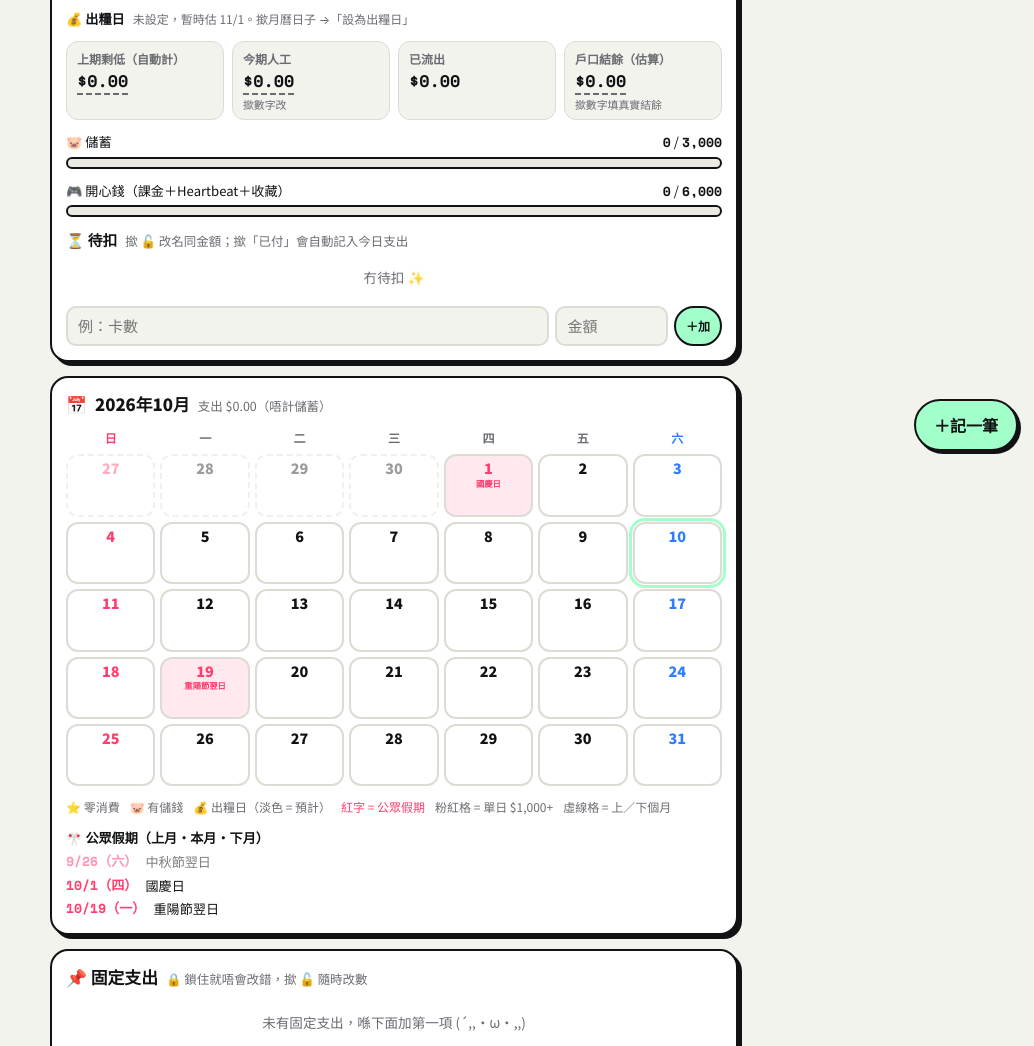
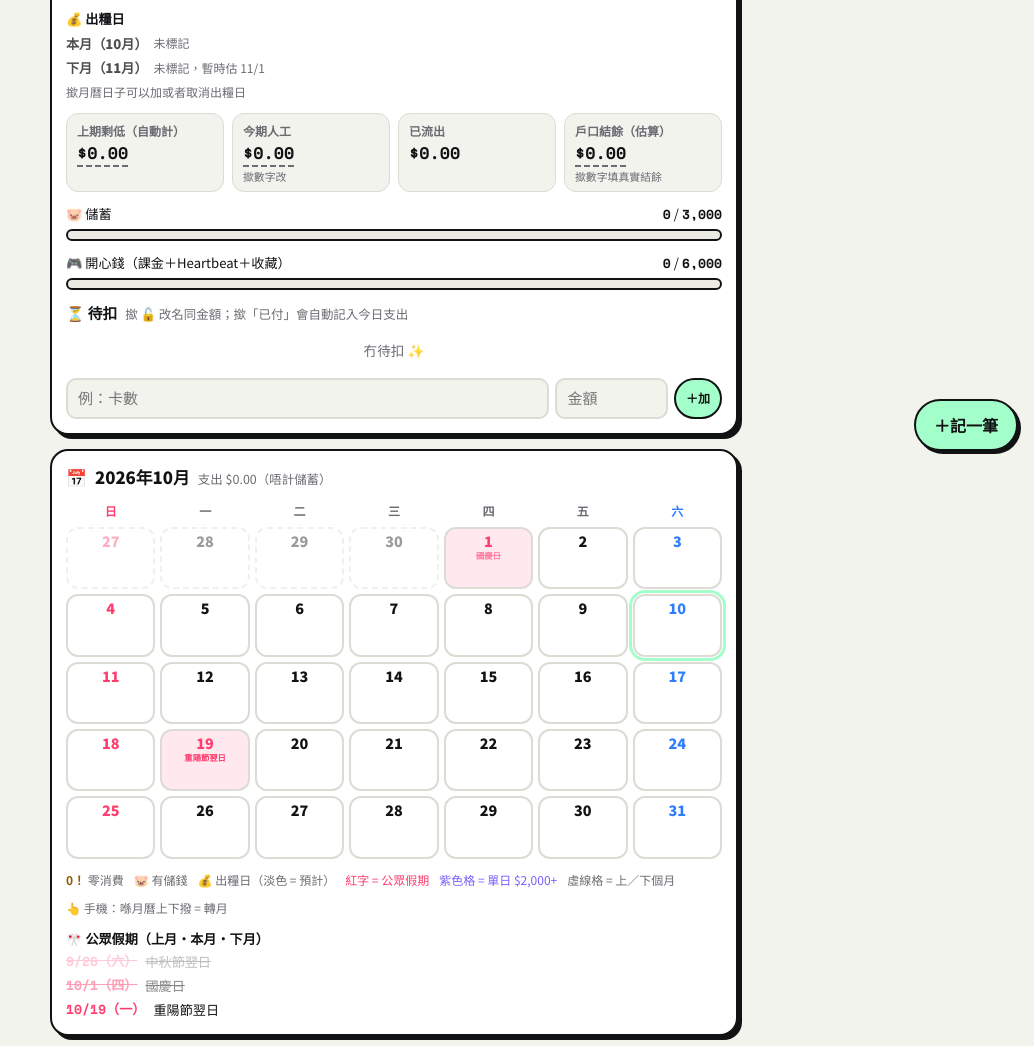
Before and after one commit to revolcs/kakeibo_OS, a plain HTML site: page index.html in a window 1280 px wide. Shown: the part 329-1375 px from the top of the page, without its empty margins (246-1280 px from the left). Drawn offline with nearby package versions, Linux system fonts and the light colour scheme; a web font is replaced by a local one.

Commit message:
Add files via upload

```diff
--- a/index.html
+++ b/index.html
@@ -17,18 +17,18 @@
 :root{
   --paper:#f3f3ee; --sheet:#ffffff; --ink:#111214; --soft:#6a6c72; --line:#dcdcd4;
   --neon:#a3ffc9; --neon-ink:#111214; --pink:#ff3d6e; --pink-ink:#fff; --sky:#2fb8ff; --gold:#ffcf4a; --ok:#14a364;
-  --tile:#ebebe4; --shadow:#111214; --sun:#ff3d6e; --sat:#2f7dff; --today:#ffe36b;
+  --tile:#ebebe4; --shadow:#111214; --sun:#ff3d6e; --sat:#2f7dff; --today:#ffe36b; --big:#7b5cff; --zero:#8f5a00;
   --f-body:"Huninn","Noto Sans TC",system-ui,-apple-system,"PingFang TC","Microsoft JhengHei",sans-serif;
   --f-num:"Space Mono",ui-monospace,monospace;
 }
 @media (prefers-color-scheme:dark){:root:not([data-theme="light"]){
   --paper:#130a11; --sheet:#1e1119; --ink:#f7eef3; --soft:#b39aa8; --line:#3a2533;
   --neon:#ff4fb8; --neon-ink:#1a0712; --pink:#ff5c85; --pink-ink:#fff; --sky:#5cc8ff; --gold:#ffd666; --ok:#4fe39a;
-  --tile:#2a1823; --shadow:rgba(255,79,184,.6); --sun:#ff7a9c; --sat:#8fb4ff; --today:#5a3a10; color-scheme:dark}}
+  --tile:#2a1823; --shadow:rgba(255,79,184,.6); --sun:#ff7a9c; --sat:#8fb4ff; --today:#5a3a10; --big:#9d86ff; --zero:#ffd666; color-scheme:dark}}
 :root[data-theme="dark"]{
   --paper:#130a11; --sheet:#1e1119; --ink:#f7eef3; --soft:#b39aa8; --line:#3a2533;
   --neon:#ff4fb8; --neon-ink:#1a0712; --pink:#ff5c85; --pink-ink:#fff; --sky:#5cc8ff; --gold:#ffd666; --ok:#4fe39a;
-  --tile:#2a1823; --shadow:rgba(255,79,184,.6); --sun:#ff7a9c; --sat:#8fb4ff; --today:#5a3a10; color-scheme:dark}
+  --tile:#2a1823; --shadow:rgba(255,79,184,.6); --sun:#ff7a9c; --sat:#8fb4ff; --today:#5a3a10; --big:#9d86ff; --zero:#ffd666; color-scheme:dark}
 
 *{box-sizing:border-box}
 body{background:var(--paper);color:var(--ink);font-family:var(--f-body);font-size:15px;line-height:1.5}
@@ -90,10 +90,11 @@ input.f:focus{border-color:var(--ink);outline:none}
 .day.s0 .d{color:var(--sun)}.day.s6 .d{color:var(--sat)}
 .day .amt{font-family:var(--f-num);font-size:.64rem;line-height:1.4;letter-spacing:-.03em;max-width:100%;white-space:nowrap}
 .day .tag{margin-top:auto;font-size:.72rem;line-height:1.1;min-height:.8rem;white-space:nowrap;letter-spacing:-.1em}
+.day .amt.z0{color:var(--zero);font-family:inherit;font-weight:900;font-size:.78rem;letter-spacing:0}
 .day .tag .pl{opacity:.45}
 .day.has{border-color:var(--ink);box-shadow:2px 2px 0 var(--shadow)}
 .day.zero{background:color-mix(in srgb,var(--gold) 28%,var(--sheet));border-color:var(--ink)}
-.day.big{background:color-mix(in srgb,var(--pink) 18%,var(--sheet))}
+.day.big{background:color-mix(in srgb,var(--big) 20%,var(--sheet));border-color:color-mix(in srgb,var(--big) 55%,var(--line))}
 .day.today{outline:3px solid var(--neon);outline-offset:1px}
 .day.adj{opacity:.42;border-style:dashed;box-shadow:none}
 .day.hol{background:color-mix(in srgb,var(--sun) 12%,var(--sheet))}
@@ -111,6 +112,19 @@ input.f:focus{border-color:var(--ink);outline:none}
 .editbar span{flex:1}
 .nextpay{display:flex;align-items:center;gap:8px;flex-wrap:wrap;font-size:.82rem}
 .nextpay input{font-family:var(--f-num)}
+.nextpay{flex-direction:column;align-items:stretch;gap:5px}
+.payln{display:flex;align-items:center;gap:6px;flex-wrap:wrap}
+.payln .pm{min-width:4.6em;font-weight:900;opacity:.75}
+.payln.past{opacity:.6}
+.hols .past b,.hols .past span{text-decoration:line-through;opacity:.5}
+.day .hn.hs{-webkit-line-clamp:1;line-clamp:1;white-space:nowrap;font-size:.5rem;line-height:1.2}
+.day.holpast .hn{text-decoration:line-through;opacity:.6}
+@media (pointer:coarse){#cal{touch-action:pan-x pinch-zoom}}
+#cal.sl-up{animation:calUp .24s ease}
+#cal.sl-dn{animation:calDn .24s ease}
+@keyframes calUp{from{transform:translateY(22px);opacity:.25}to{transform:none;opacity:1}}
+@keyframes calDn{from{transform:translateY(-22px);opacity:.25}to{transform:none;opacity:1}}
+@media (prefers-reduced-motion:reduce){#cal.sl-up,#cal.sl-dn{animation:none}}
 .hint{font-size:.75rem;color:var(--soft)}
 .legend{display:flex;gap:10px;flex-wrap:wrap;font-size:.75rem;color:var(--soft)}
 
@@ -235,7 +249,7 @@ button:focus-visible,input:focus-visible,select:focus-visible{outline:2px solid
   <section class="card" aria-labelledby="calH">
     <h2 id="calH">📅 <span id="calTitle"></span> <small id="monthSum"></small></h2>
     <div class="cal" id="cal"></div>
-    <div class="legend"><span>⭐ 零消費</span><span>🐷 有儲錢</span><span>💰 出糧日（淡色 = 預計）</span><span style="color:var(--sun)">紅字 = 公眾假期</span><span>粉紅格 = 單日 $1,000+</span><span>虛線格 = 上／下個月</span></div>
+    <div class="legend"><span><b style="color:var(--zero)">0！</b> 零消費</span><span>🐷 有儲錢</span><span>💰 出糧日（淡色 = 預計）</span><span style="color:var(--sun)">紅字 = 公眾假期</span><span style="color:var(--big)">紫色格 = 單日 $2,000+</span><span>虛線格 = 上／下個月</span><span>👆 手機：喺月曆上下撥 = 轉月</span></div>
     <div class="hols" id="hols"></div>
   </section>
 
@@ -348,6 +362,8 @@ const HOL={
 "2027-03-26":"耶穌受難節","2027-03-27":"受難節翌日","2027-03-29":"復活節星期一","2027-04-05":"清明節",
 "2027-05-01":"勞動節","2027-05-13":"佛誕","2027-06-09":"端午節","2027-07-01":"回歸紀念日"};
 const HOL_UNTIL="2027-07";
+/* 假期當日有用錢時，格仔放唔晒全名，用民間簡稱 */
+const HOL_SHORT={"一月一日":"元旦","農曆年初一":"年初一","農曆年初二":"年初二","農曆年初三":"年初三","農曆年初四":"年初四","耶穌受難節":"受難節","受難節翌日":"受難翌日","復活節星期一":"復活節","復活節星期一翌日":"復活補假","清明節":"清明","清明節翌日":"清明翌日","勞動節":"勞動節","佛誕":"佛誕","佛誕翌日":"佛誕翌日","端午節":"端午","回歸紀念日":"七一","中秋節翌日":"中秋翌日","國慶日":"國慶","重陽節翌日":"重陽翌日","聖誕節":"聖誕","聖誕節後第一個周日":"拆禮物日"};
 const $=id=>document.getElementById(id);
 /* 🙈 隱藏模式：所有金額顯示做 $*** */
 let HIDE=false;try{HIDE=localStorage.getItem("kk-hide")==="1"}catch(e){}
@@ -414,12 +430,22 @@ function renderCycle(){
   $("daysLeft").style.whiteSpace="pre-line";
   const pr=$("payRow");pr.replaceChildren();
   const lab=document.createElement("b");lab.textContent="💰 出糧日";pr.append(lab);
-  const up=payDates().filter(d=>d>t).slice(0,4);
-  if(!up.length){const h=document.createElement("span");h.className="hint";h.textContent=`未設定，暫時估 ${+c.next.split("-")[1]}/${+c.next.split("-")[2]}。撳月曆日子 →「設為出糧日」`;pr.append(h)}
-  up.forEach(d=>{const ch=document.createElement("button");ch.type="button";ch.className="mini"+(d===c.next?" acc":"");
-    const [yy,mm2,dd]=d.split("-").map(Number);ch.textContent=`${mm2}/${dd}（${WD[new Date(yy,mm2-1,dd).getDay()]}）`;
-    ch.setAttribute("aria-label",`${mm2}月${dd}日出糧，撳入去睇`);ch.onclick=()=>{go(yy,mm2);openSheet(d)};pr.append(ch)});
-  if(up.length){const h=document.createElement("span");h.className="hint";h.textContent="撳月曆日子可以加或者取消";pr.append(h)}
+  const [ty,tm]=t.split("-").map(Number),allPay=payDates();
+  [[-1,"上月"],[0,"本月"],[1,"下月"]].forEach(([o,nm0])=>{
+    let yy=ty,mm=tm+o;if(mm<1){mm=12;yy--}if(mm>12){mm=1;yy++}
+    const pre=`${yy}-${pad(mm)}-`,list=allPay.filter(d=>d.startsWith(pre));
+    if(!list.length&&o<0)return;
+    const ln=document.createElement("div");ln.className="payln";
+    const ml=document.createElement("span");ml.className="pm";ml.textContent=`${nm0}（${mm}月）`;ln.append(ml);
+    if(!list.length){const h=document.createElement("span");h.className="hint";
+      h.textContent=(!c.nextKnown&&c.next.startsWith(pre))?`未標記，暫時估 ${mm}/${+c.next.split("-")[2]}`:"未標記";ln.append(h)}
+    list.forEach(d=>{const [y2,m2,d2]=d.split("-").map(Number),past=d<=t;
+      const ch=document.createElement("button");ch.type="button";ch.className="mini"+(d===c.next?" acc":"");
+      ch.textContent=`${m2}/${d2}（${WD[new Date(y2,m2-1,d2).getDay()]}）${past?" ✅":""}`;
+      ch.setAttribute("aria-label",`${m2}月${d2}日出糧${past?"（已出）":""}，撳入去睇`);ch.onclick=()=>{go(y2,m2);openSheet(d)};ln.append(ch)});
+    if(list.length&&list.every(d=>d<=t))ln.classList.add("past");
+    pr.append(ln)});
+  {const h=document.createElement("span");h.className="hint";h.textContent="撳月曆日子可以加或者取消出糧日";pr.append(h)}
   $("free").textContent=money(free);$("free").classList.toggle("neg",free<0);
   renderSaved();
   $("carryLab").textContent=cr.auto?"上期剩低（自動計）":"上期剩低";
@@ -455,13 +481,14 @@ function dayCell(key,adj){
   const done=paid&&key<=todayStr(),pay=done,plan=!done&&(paid||marked||(key===c.next&&!c.nextKnown));
   const hol=HOL[key];
   const b=document.createElement("button");b.type="button";
-  b.className="day s"+wd+(adj?" adj":"")+(es.length?" has":"")+(zero?" zero":"")+(out>=1000?" big":"")+(key===todayStr()?" today":"")+(pay?" pay":"")+(plan?" plan":"")+(hol?" hol":"");
+  b.className="day s"+wd+(adj?" adj":"")+(es.length?" has":"")+(zero?" zero":"")+(out>=2000?" big":"")+(key===todayStr()?" today":"")+(pay?" pay":"")+(plan?" plan":"")+(hol?" hol"+(key<todayStr()?" holpast":""):"");
   const dn=document.createElement("span");dn.className="d";dn.textContent=d;
   const mid=document.createElement("span");
-  if(hol&&!out){mid.className="hn";mid.textContent=hol}else{mid.className="amt";mid.textContent=out?cellAmt(out):""}
-  const tg=document.createElement("span");tg.className="tag";tg.textContent=(zero?"⭐":"")+(saved?"🐷":"")+(pay?"💰":"");
+  if(hol&&!out&&!zero){mid.className="hn";mid.textContent=hol}else{mid.className="amt"+(zero?" z0":"");mid.textContent=out?cellAmt(out):(zero?"0！":"")}
+  let hs=null;if(hol&&(out||zero)){hs=document.createElement("span");hs.className="hn hs";hs.textContent=HOL_SHORT[hol]||hol}
+  const tg=document.createElement("span");tg.className="tag";tg.textContent=(saved?"🐷":"")+(pay?"💰":"");
   if(plan){const pl=document.createElement("span");pl.className="pl";pl.textContent="💰";tg.append(pl)}
-  b.append(dn,mid,tg);
+  b.append(dn,...(hs?[hs]:[]),mid,tg);
   b.setAttribute("aria-label",`${m}月${d}日${hol?"，"+hol:""}，支出 ${money(out)}${zero?"，零消費":""}`);
   b.onclick=()=>openSheet(key);
   return b;
@@ -488,7 +515,8 @@ function renderCal(){
   if(!list.length){const p=document.createElement("div");p.className="hint";
     p.textContent=`${y}-${pad(m)}`>=HOL_UNTIL?"政府未公佈呢段時間嘅假期":"呢三個月冇公眾假期 (´;ω;`)";hb.append(p)}
   list.forEach(k=>{const [yy,mmm,dd]=k.split("-").map(Number),r=document.createElement("div");
-    if(!keys[1]||!k.startsWith(keys[1]))r.className="adjh";
+    if(!k.startsWith(keys[1]))r.classList.add("adjh");
+    if(k<todayStr()){r.classList.add("past");r.title="已過"}
     const b=document.createElement("b");b.textContent=`${mmm}/${dd}（${WD[new Date(yy,mmm-1,dd).getDay()]}）`;
     const s=document.createElement("span");s.textContent=HOL[k];r.append(b,s);hb.append(r)});
   renderList(mm);renderCats(mm);
@@ -598,14 +626,14 @@ function drawSheet(){
   if(!sel)return;const [y,m,d]=sel.split("-").map(Number);
   $("shTitle").textContent=`${m}月${d}日（${WD[new Date(y,m-1,d).getDay()]}）${HOL[sel]?" 🎌"+HOL[sel]:""}`;
   const es=entries.filter(e=>e.date===sel).sort((a,b)=>(a.ts||0)-(b.ts||0)),box=$("shList");box.replaceChildren();
-  if(!es.length){const p=document.createElement("div");p.className="empty";p.textContent=days[sel]?.zero?"今日零消費 ⭐ 叻！":"呢日未有紀錄";box.append(p)}
+  if(!es.length){const p=document.createElement("div");p.className="empty";p.textContent=days[sel]?.zero?"今日零消費 0！叻！":"呢日未有紀錄";box.append(p)}
   es.forEach(e=>{const r=entryRow(e,()=>startEdit(e));
     const x=document.createElement("button");x.type="button";x.className="mini del";x.textContent="刪";x.setAttribute("aria-label","刪除呢筆");
     x.onclick=ev=>{ev.stopPropagation();if(x.dataset.arm){delEntry(e.id)}else{x.dataset.arm=1;x.textContent="確定？";setTimeout(()=>{if(x.isConnected){delete x.dataset.arm;x.textContent="刪"}},2500)}};
     r.append(x);box.append(r)});
   const zw=$("zeroWrap");zw.replaceChildren();
   if(!es.some(e=>e.kind!=="in")){const b=document.createElement("button");b.type="button";b.className="btn ghost";b.style.width="100%";
-    const on=!!days[sel]?.zero;b.textContent=on?"取消零消費標記":"⭐ 標記呢日零消費";b.onclick=()=>setZero(sel,!on);zw.append(b)}
+    const on=!!days[sel]?.zero;b.textContent=on?"取消零消費標記":"0！標記呢日零消費";b.onclick=()=>setZero(sel,!on);zw.append(b)}
   const paid=es.some(e=>e.cat==="pay"),marked=markedPays().includes(sel),pb=document.createElement("button");
   pb.type="button";pb.className="btn ghost";pb.style.width="100%";pb.style.marginTop="8px";
   if(paid&&!marked){pb.disabled=true;pb.textContent="💰 呢日已經有人工紀錄（就係出糧日）"}
@@ -689,7 +717,7 @@ $("eSave").onclick=async()=>{
   }catch(e){toast("儲唔到："+(e.message||e.code||"再試吓"))}
   b.disabled=false;drawSheet()};
 async function delEntry(id){if(!need())return;try{await db.doc("entries/"+id).delete();if(editId===id)resetForm();toast("刪咗")}catch(e){toast("刪唔到："+(e.message||e.code))}}
-async function setZero(key,on){if(!need())return;try{await db.doc("days/"+key).set({zero:on});toast(on?"零消費 ⭐ 好叻！":"已取消")}catch(e){toast("儲唔到")}}
+async function setZero(key,on){if(!need())return;try{await db.doc("days/"+key).set({zero:on});toast(on?"零消費 0！好叻！":"已取消")}catch(e){toast("儲唔到")}}
 async function setCycle(patch){if(!need())return;const c=cycleOf(todayStr());try{await db.doc("cycles/"+c.start).set({...(cycles[c.start]||{}),...patch})}catch(e){toast("儲唔到")}}
 const setPending=p=>setCycle({pending:p});
 $("pAdd").onclick=()=>{const n=$("pName").value.trim(),a=Math.round(parseFloat($("pAmt").value)*100)/100;
@@ -734,6 +762,18 @@ function fillSettings(){$("sSave").value=settings.saveGoal;$("sFun").value=setti
 /* month nav */
 for(let i=1;i<=12;i++){const o=document.createElement("option");o.value=i;o.textContent=i+"月";$("mIn").append(o)}
 function go(y,m){if(m<1){m=12;y--}if(m>12){m=1;y++}view={y,m};ls.set("kk-view",JSON.stringify(view));renderCal()}
+/* 手機：喺月曆上面用手指向上撥 = 下個月，向下撥 = 上個月 */
+{const cal=$("cal");let sx=0,sy=0,st=0,on=false;
+  cal.addEventListener("touchstart",e=>{if(e.touches.length!==1){on=false;return}const p=e.touches[0];sx=p.clientX;sy=p.clientY;st=Date.now();on=true},{passive:true});
+  cal.addEventListener("touchcancel",()=>{on=false},{passive:true});
+  cal.addEventListener("touchend",e=>{if(!on)return;on=false;
+    const p=e.changedTouches[0],dx=p.clientX-sx,dy=p.clientY-sy;
+    if(Math.abs(dy)<45||Math.abs(dy)<Math.abs(dx)*1.3||Date.now()-st>900)return;
+    if(e.cancelable)e.preventDefault();
+    const up=dy<0;go(view.y,view.m+(up?1:-1));
+    cal.classList.remove("sl-up","sl-dn");void cal.offsetWidth;cal.classList.add(up?"sl-up":"sl-dn");
+  });
+}
 $("prev").onclick=()=>go(view.y,view.m-1);$("next").onclick=()=>go(view.y,view.m+1);
 $("yIn").onchange=()=>{const y=parseInt($("yIn").value);if(y>=2000&&y<=2100)go(y,view.m);else $("yIn").value=view.y};
 $("mIn").onchange=()=>go(view.y,+$("mIn").value);
```
